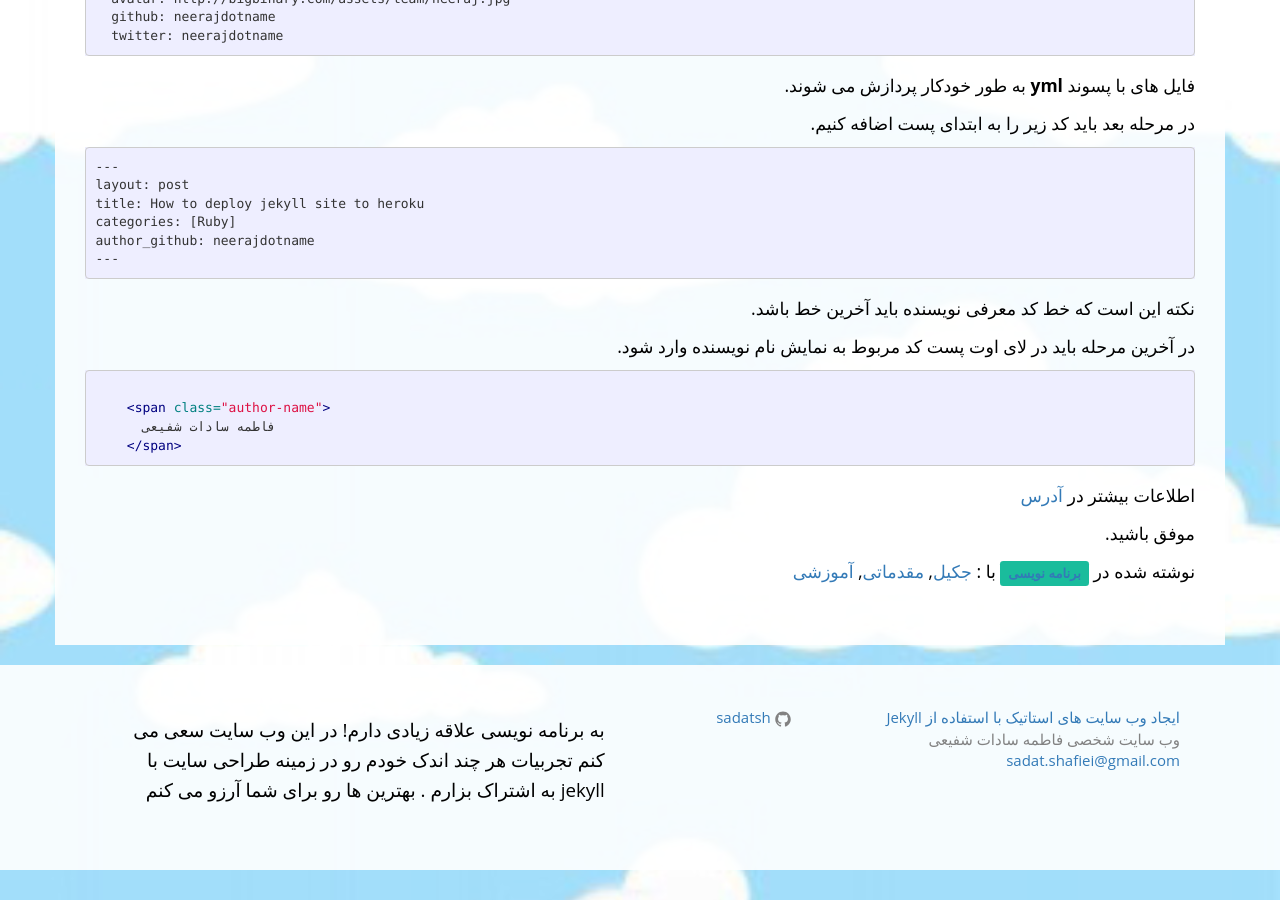
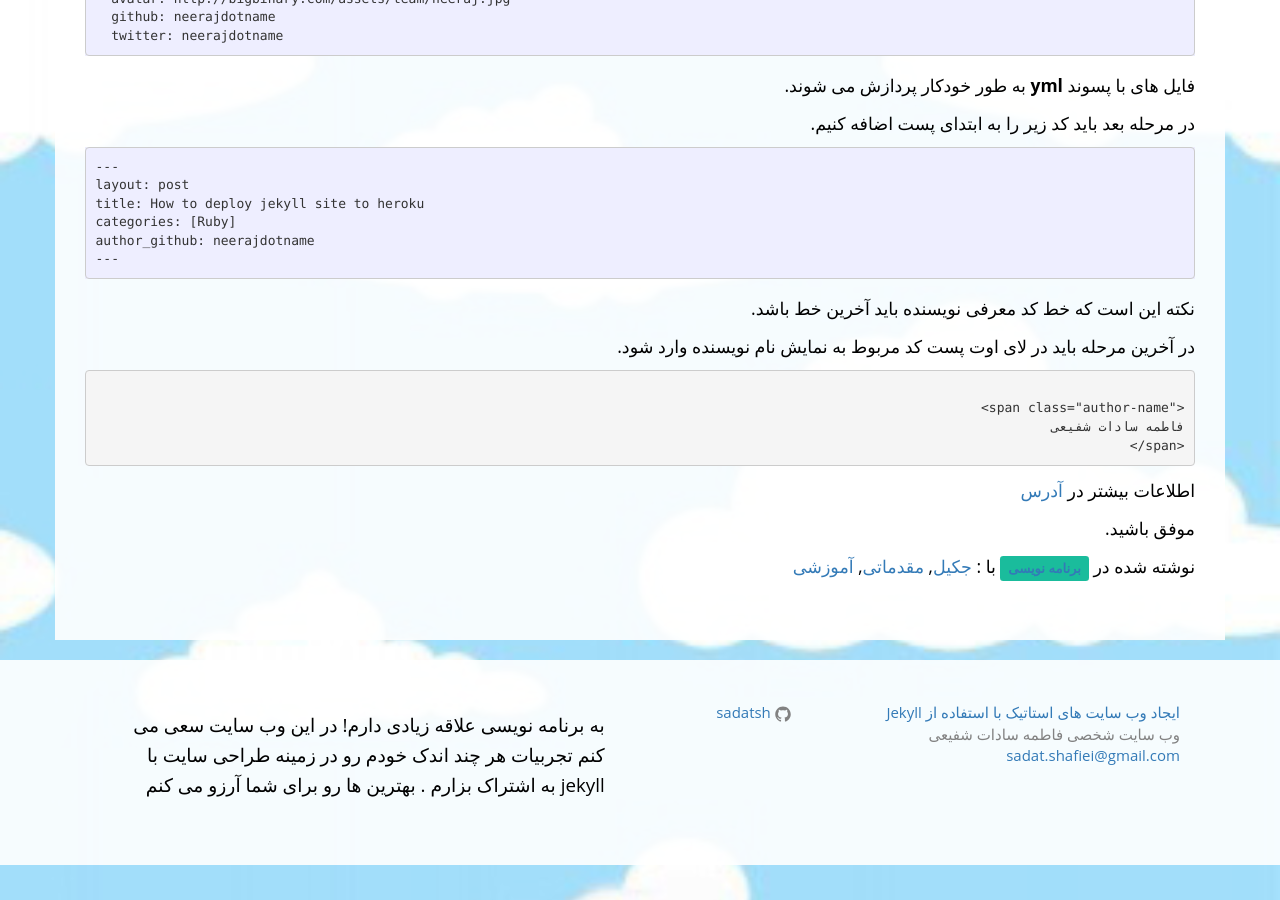
Before and after one commit to F-SadatSh/sadatsh.github.io, a Jekyll site: the page built from _posts/2016-04-03-author-name-in-post.markdown, in a window 1280 px wide and 900 px high, scrolled down 894 px. Built offline with Jekyll 4.4.1, drawn with Linux system fonts in a browser that asks for light colours; some web fonts are replaced.

Commit message:
Update 2016-04-03-author-name-in-post.markdown

````diff
--- a/_posts/2016-04-03-author-name-in-post.markdown
+++ b/_posts/2016-04-03-author-name-in-post.markdown
@@ -51,7 +51,7 @@ author_github: shafiei
 
 در آخرین مرحله باید در لای اوت پست کد مربوط به نمایش نام نویسنده وارد شود.
 
-```html
+```html+django
 
     <span class="author-name">
       {{ site.data.authors.[page.author_github].name }}
````
